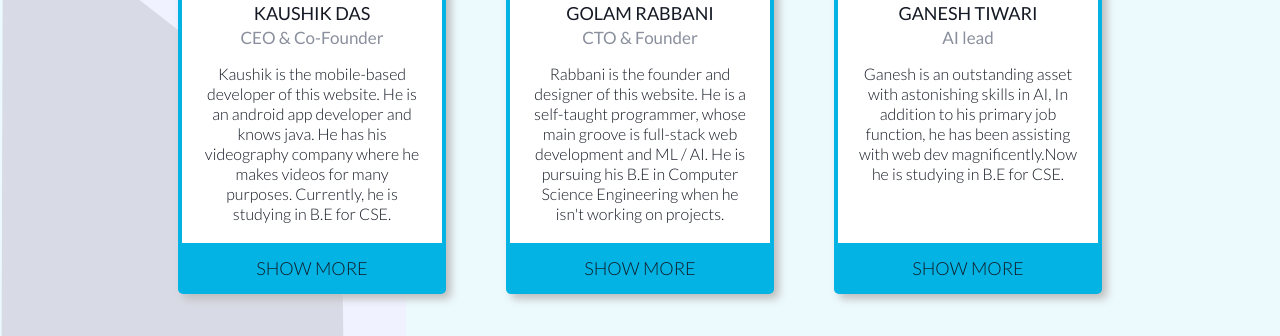
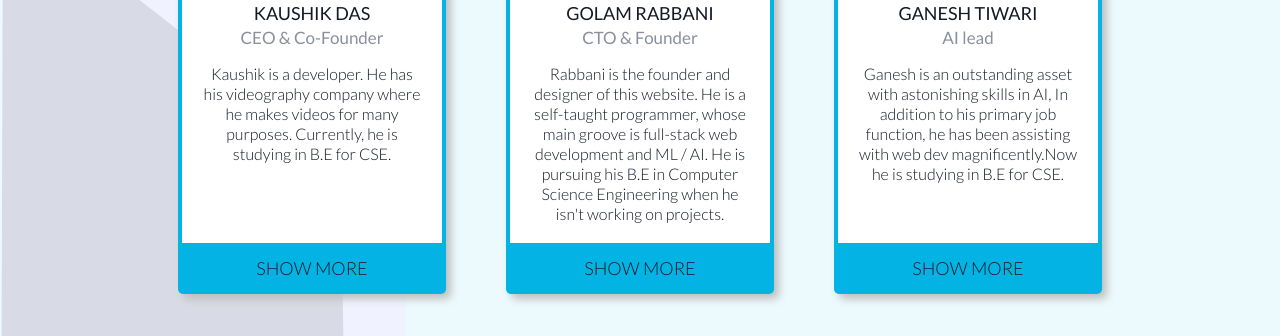
Before and after one commit to canwebe/CanWeBe---A-Software-Developement-Company, a plain HTML site: page index.html in a window 1280 px wide. Shown: the part 2845-3181 px from the top of the page. Drawn offline with nearby package versions, Linux system fonts and the light colour scheme.

Commit message:
Update index.html

```diff
--- a/index.html
+++ b/index.html
@@ -165,8 +165,8 @@
                                 </div> <img class=team-img src=img/SAVE_20190531_232920.webp alt="Kaushik's_Image">
                                 <h4>Kaushik Das</h4>
                                 <p class=role>CEO & Co-Founder</p>
-                                <p class=bio>Kaushik is the mobile-based developer of this website. He is an android app
-                                    developer and knows java. He has his videography company where he makes videos for
+                                <p class=bio>Kaushik is a developer.
+                                    He has his videography company where he makes videos for
                                     many purposes. Currently, he is studying in B.E for CSE.</p>
                             </div>
                             <div class="plain-box wow zoomInDown" data-wow-offset='100' data-wow-duration='1s'
```
